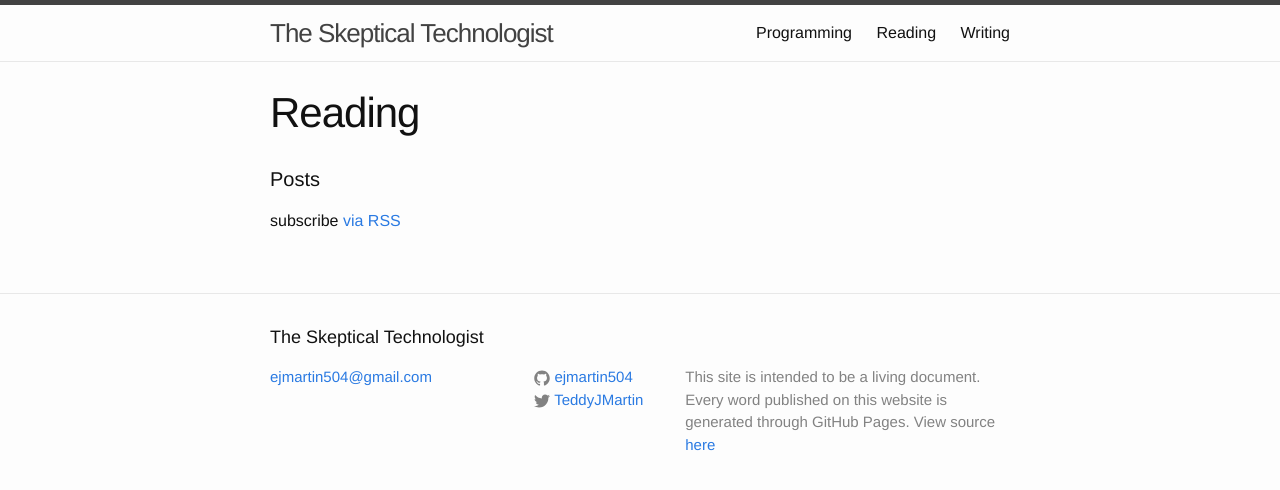
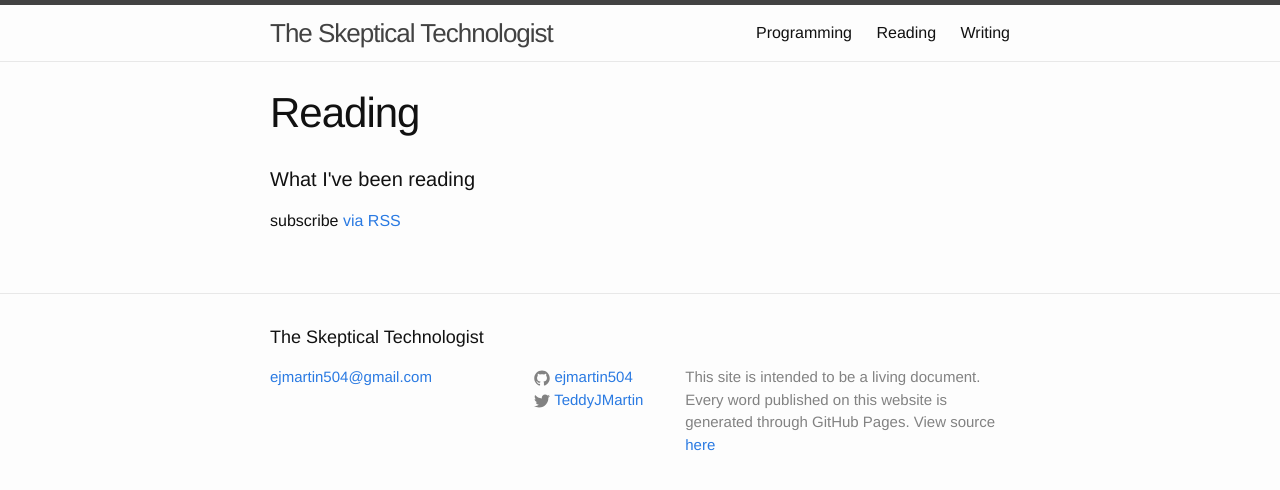
Before and after one commit to ejmartin504/ejmartin504.github.io, a Jekyll site: the page built from reading.html, in a window 1280 px wide. Shown: the top 490 px of the page. Built offline with Jekyll 4.4.1, drawn with Linux system fonts in a browser that asks for light colours.

Commit message:
Add header to Reading page

```diff
--- a/reading.html
+++ b/reading.html
@@ -6,7 +6,7 @@ permalink: /reading/
 
 <div class="home">
 
-  <h1 class="page-heading">Posts</h1>
+  <h1 class="page-heading">What I've been reading</h1>
 
   <ul class="post-list">
     {% for post in site.categories.reading %}
```
